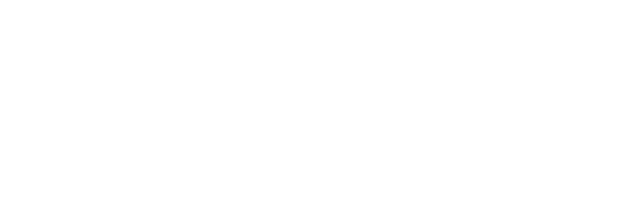
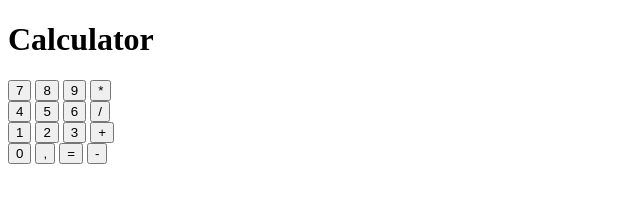
Before and after one commit to bollowatsch/calculator, a plain HTML site: page index.html in a window 1280 px wide. Shown: the whole page, without its empty margins (0-640 px from the left). Drawn offline with Linux system fonts and the light colour scheme.

Commit message:
add buttons for numbers and operations

```diff
--- a/index.html
+++ b/index.html
@@ -10,6 +10,28 @@
 </head>
 
 <body>
+  <h1>Calculator</h1>
+  <div class="container">
+    <div class="display"></div>
+    <div class="body">
+      <button>7</button>
+      <button>8</button>
+      <button>9</button>
+      <button>*</button><br>
+      <button>4</button>
+      <button>5</button>
+      <button>6</button>
+      <button>/</button><br>
+      <button>1</button>
+      <button>2</button>
+      <button>3</button>
+      <button>+</button><br>
+      <button>0</button>
+      <button>,</button>
+      <button>=</button>
+      <button>-</button>
+    </div>
+  </div>
 
   <script src="app.js"></script>
 </body>
```
